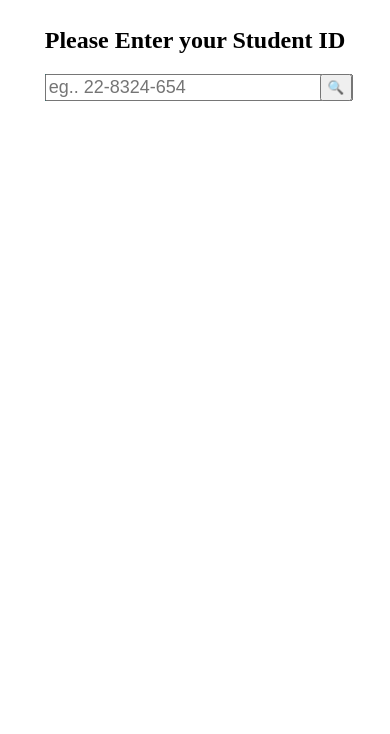
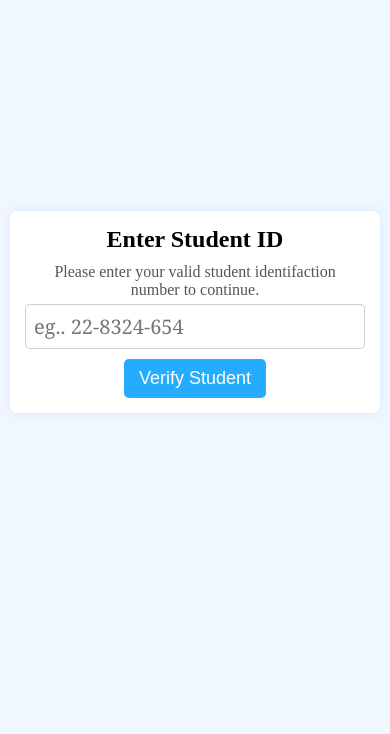
Before and after one commit to Nomoreuser/Clinic-Management-System, a plain HTML site: page StudentSystem/student.html in a window 390 px wide. Shown: the part 110-844 px from the top of the page. Drawn offline with Linux system fonts and the light colour scheme.

Commit message:
try sa phone

```diff
--- a/StudentSystem/student.css
+++ b/StudentSystem/student.css
@@ -1,4 +1,6 @@
 body{
+  height: 100dvh;
+  width: 100vw;
   margin:0;
   padding:0;
 
@@ -6,20 +8,53 @@ body{
   flex-direction: column;
   align-items: center;
   justify-content: center;
+  background-color: #f1f7ff;
 }
 
-.stuID{
-    position: relative;
-    background-color: rgb(60, 107, 107);
+h1{
+  position: absolute;
+  top: 0;
+  text-align: center;
 }
-.stuID input{
+
+.box{
+  background-color: white;
+  padding: 15px;
+  display: flex;
+  flex-direction: column;
+  align-self: center;
+  border-radius: 8px;
+  margin:0 10px;
+
+  box-shadow: 0 0 12px rgba(207, 230, 255, 0.8);
+
+}
+.box h2{
+  margin:0 0 10px 0;
+  text-align: center;
+}
+.box p{
+  color:#555;
+  font-size: 16px;
+  text-align: center;
+  padding: 0 10px;
+  margin: 0 0 5px 0;
+}
+.box input{
+  font-family: Georgia;
+  font-size: 20px;
+  outline: none;
+  border: 1px solid #c6c9d6e6;
+  border-radius: 5px;
+  padding: 8px;
+}
+.box button{
+  background-color: #20a9fff9;
+  color: white;
+  margin-top: 10px;
+  border:none;
   font-size: 18px;
-    width: 100%;
-    outline: none;
+  align-self: center;
+  padding: 9px 15px;
+  border-radius: 5px;
 }
-.stuID button{
-    position: absolute;
-    height: 100%;
-    top:0;
-    right: -7px;
-}
--- a/StudentSystem/student.html
+++ b/StudentSystem/student.html
@@ -8,15 +8,17 @@
 </head>
 <body>
 
-    <h1>Clinic Item Management System</h1>
+    <h1>School Clinic Item's Management System</h1>
 
-    <div>
-        <h2>Please Enter your Student ID</h2>
-        <div class="stuID">
-            <input type="text" placeholder="eg.. 22-8324-654">
-            <button type="submit">🔍</button>
-        </div>
+    <div class="box">
+      <h2>Enter Student ID</h2>
+      <p>Please enter your valid student identifaction number to continue.
+      </p>
+      <input type="text" id="studentID" placeholder="eg.. 22-8324-654" maxlength="11">
+      <button type="submit" id="verifyID" onclick="Verify()">Verify Student</button>
     </div>
 
+
+    <script src="student.js"></script>
 </body>
 </html>
--- /dev/null
+++ b/StudentSystem/student.js
@@ -0,0 +1,12 @@
+
+
+function Verify(){
+  if(studentID.value == ""){
+    alert("Please enter your Student ID")
+  }
+  if(studentID.value.length < 11){
+    alert("11 chars")
+  }if(studentID.value.length = 11){
+    window.location.href="main.html";
+  }
+}
```
Lines whose indentation alone changed are shown as unchanged.
